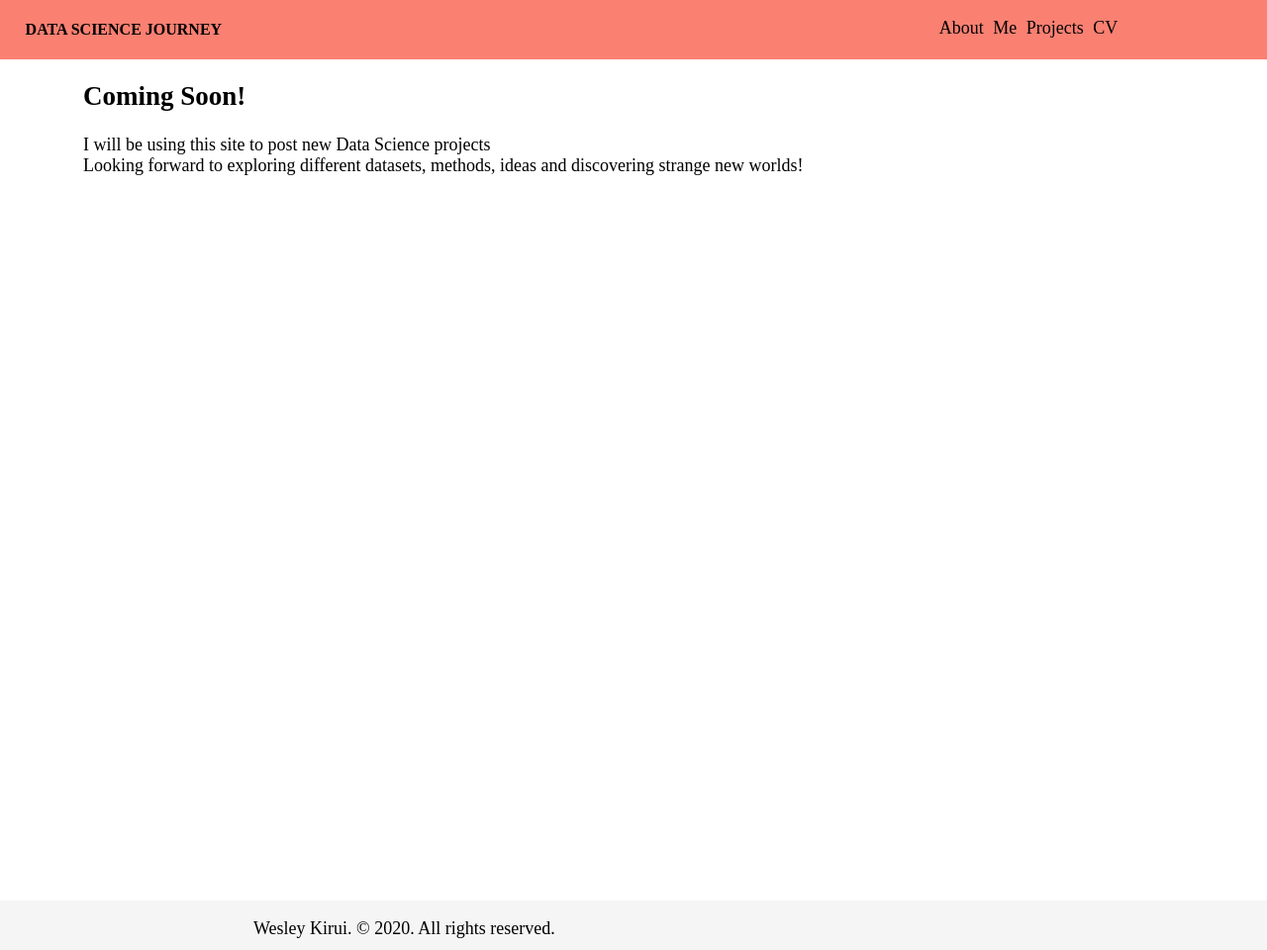
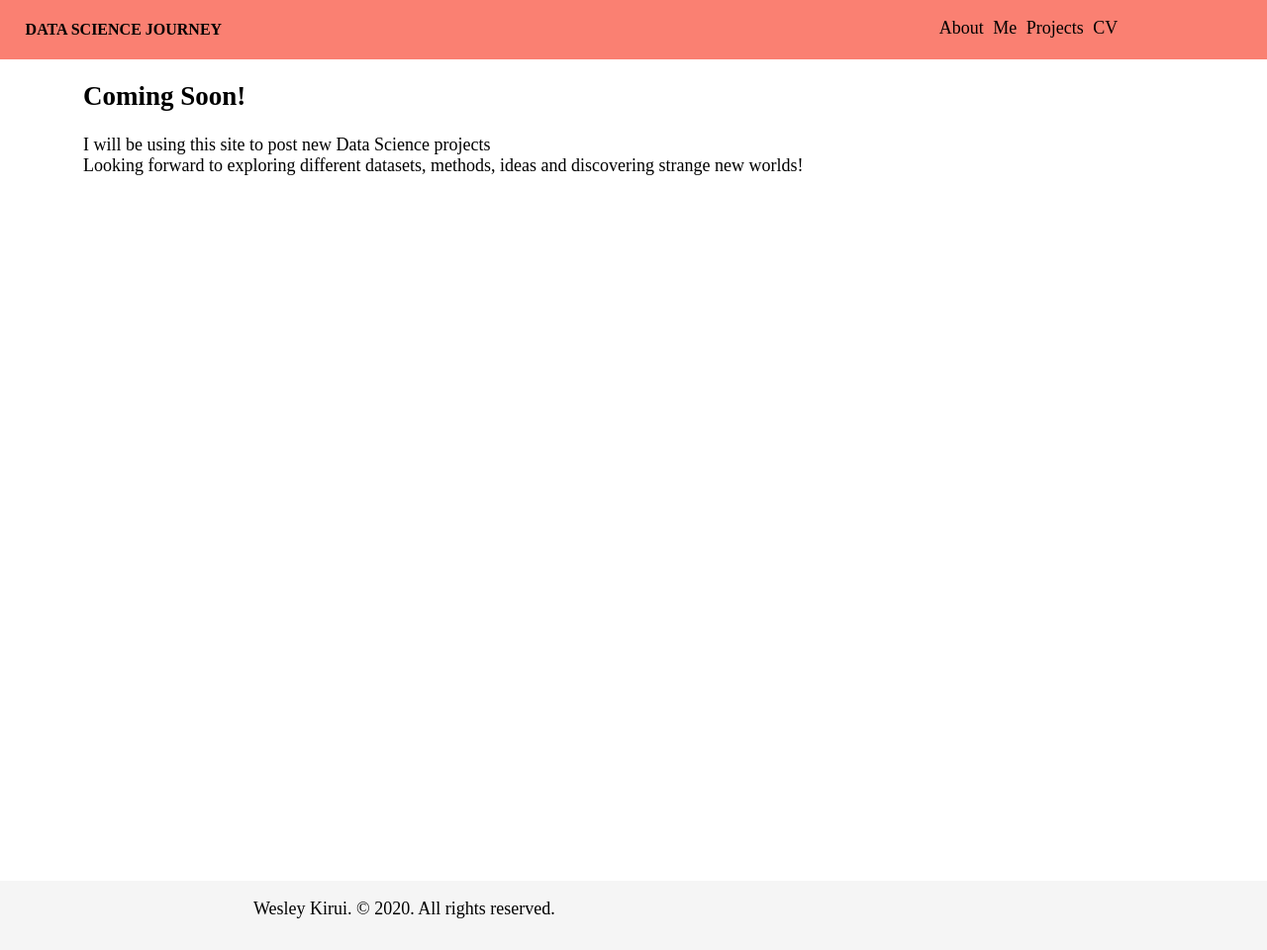
Before and after one commit to wkirui/wkirui.github.io, a Jekyll site: the page built from index.html, in a window 1280 px wide. Shown: the whole page at 99% size. Built offline with Jekyll 4.4.1, drawn with Linux system fonts in a browser that asks for light colours; nearby versions of some CDN libraries.

Commit message:
added more responsive view

```diff
--- a/assets/css/style.css
+++ b/assets/css/style.css
@@ -19,7 +19,7 @@
 #content-wrap {
     padding-bottom: 40px;
     margin-left: auto;
-    /* margin-bottom: 60px; */
+    margin-bottom: 60px;
   }
 
 p {
@@ -72,27 +72,13 @@
     /* margin: 0 2%; */
     word-spacing: 5px;
 }
-@media screen and (max-width: 600px) {
-    #nav-bar.responsive {position: relative;}
-    #nav-bar.responsive a.icon {
-      position: absolute;
-      right: 0;
-      top: 0;
-    }
-    #nav-bar.responsive a {
-      float: none;
-      display: block;
-      text-align: left;
-    }
-  }
-
 
 section {
     position: absolute;
     display: block;
-    text-align: justify;
+    /* text-align: justify; */
     /* margin: 60px; */
-    width: 70vw;
+    width: 80vw;
     margin-left:5vw;
     /* margin-right:15px; */
     background-color:white;
@@ -108,7 +94,7 @@
     position: absolute;
     bottom: 0;
     width: 80vw;
-    height: 40px;
+    height: 60px;
     clear: both;
     background-color:whitesmoke;
     padding-bottom: 10px;
@@ -140,3 +126,23 @@
     font-size: 40px;
     color:salmon;
 }
+@media screen and (max-width: 600px) {
+    #nav-bar.responsive {position: relative;}
+    #nav-bar.responsive a.icon {
+      position: absolute;
+      right: 0;
+      top: 0;
+    }
+    #nav-bar.responsive a {
+      float: none;
+      display: block;
+      text-align: left;
+    }
+    section{
+        position: absolute;
+        margin-left: 0;
+        width: 95vw;
+        padding-left: 5px;
+        padding-right: 5px;
+  }
+  }
```
Also changed, not shown: 1 other file.
